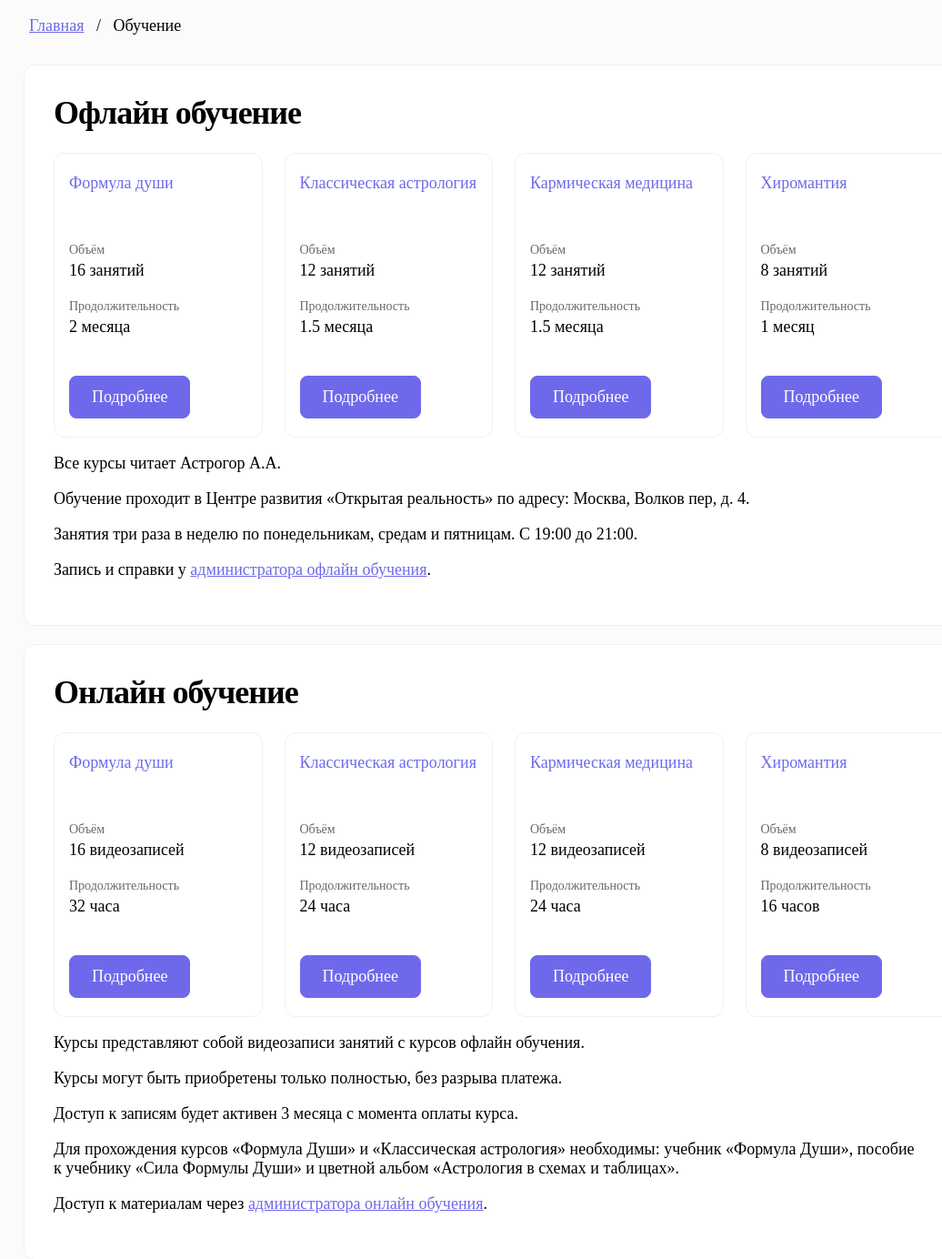
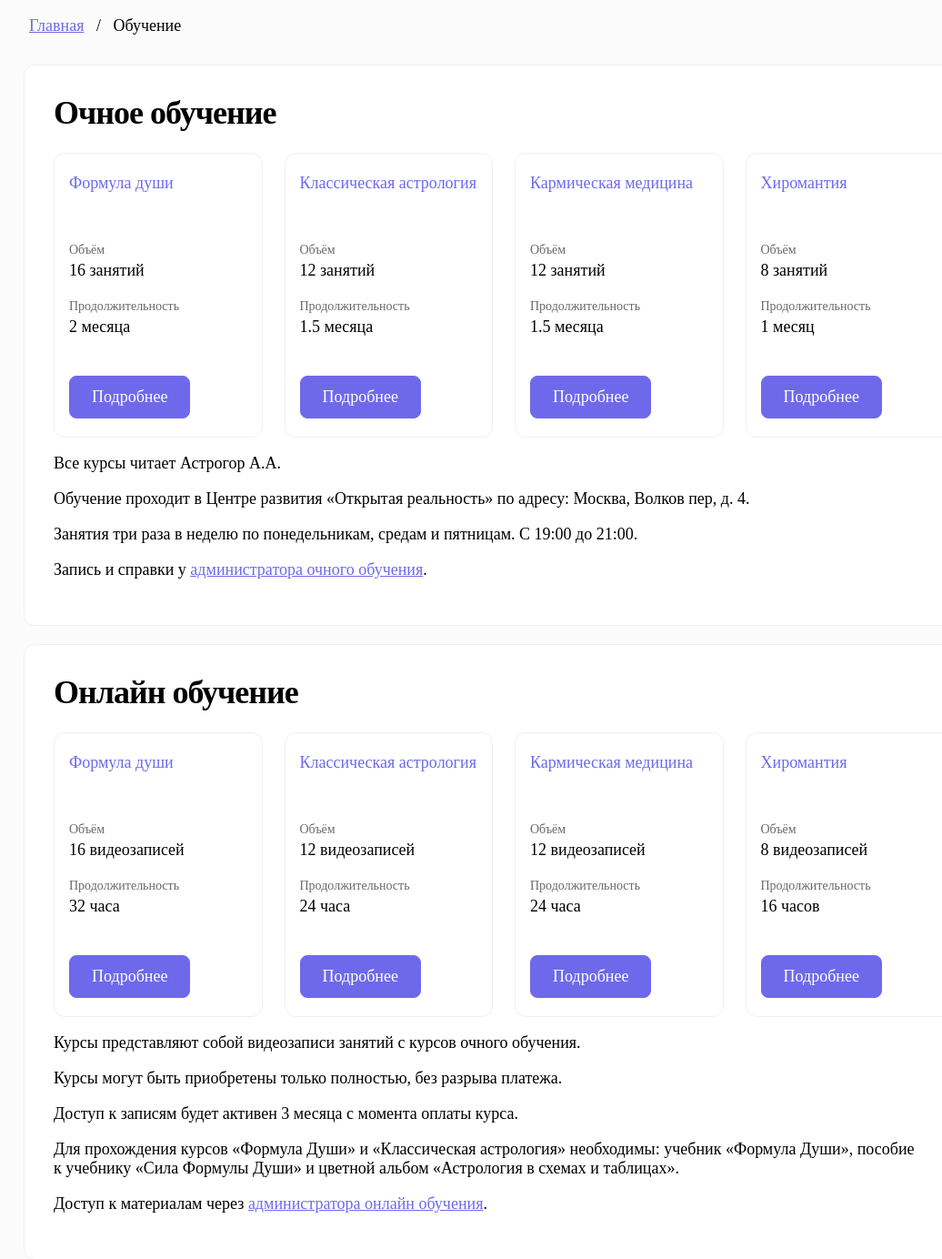
Before and after one commit to mosigo/astrogor, a Flask app: page /edu in a window 1280 px wide. Shown: the part 244-1628 px from the top of the page at 91% size, without its empty margins (74-1110 px from the left). Run offline with Flask 2, Linux system fonts and the light colour scheme; parts of the project's set-up code (start-up, migrations or seed data) failed here and were passed over; some web fonts are replaced.

Commit message:
Термин «офлайн обучение» заменён на «очное обучение».

```diff
--- a/templates/base.html
+++ b/templates/base.html
@@ -79,7 +79,7 @@
             <a href="/card">Формула Души</a>
             <a href="/transit">Транзиты</a>
             <a href="/astro#downloads">Материалы для скачивания</a>
-            <a href="/astro#soft">Офлайн программы</a>
+            <a href="/astro#soft">Компьютерные программы</a>
         </div>
         <div class="main-footer-column">
             <div class="header"><a href="/news">Новости</a></div>
--- a/templates/blocks/soft.html
+++ b/templates/blocks/soft.html
@@ -1,7 +1,7 @@
 <!--Блок про софт-->
 <div class="plate-base">
     <div class="plate w100">
-        <h1>Офлайн программы</h1>
+        <h1>Астрологические программы</h1>
         <div class="plate-inner">
             <div class="w50">
                 <div class="img">
--- a/templates/contacts.html
+++ b/templates/contacts.html
@@ -35,7 +35,7 @@
             <div class="right w75 adm">
                 <a id="offline-edu"></a>
                 <h4>Галина Ивановна Дмитриева</h4>
-                <p>Администратор офлайн-обучения</p>
+                <p>Администратор очного обучения</p>
                 <div class="contacts"><span class="no-img">+7 (916) 147-9-147</span></div>
                 <div class="contacts">
                     <span>
@@ -45,7 +45,7 @@
                     </span>
                 </div>
                 <ul>
-                    <li>Запись на офлайн-курсы.</li>
+                    <li>Запись на очные курсы.</li>
                     <li>Получение информации о курсах.</li>
                     <li>Заказ авторских книг по «Формуле Души» и «Кармической медицине» для тех,
                         кто проходит обучение.</li>
--- a/templates/edu.html
+++ b/templates/edu.html
@@ -28,7 +28,7 @@
 <!--Офлайн-->
 <div class="plate-base">
     <div class="plate w100">
-        <h1>Офлайн обучение</h1>
+        <h1>Очное обучение</h1>
         <div class="plate-inner">
             <div class="w25 inner-block">
                 <div class="text-header">Формула души</div>
@@ -82,7 +82,7 @@
         <p>Все курсы читает Астрогор А.А.</p>
         <p>Обучение проходит в Центре развития «Открытая реальность» по адресу: Москва, Волков пер, д. 4.</p>
         <p>Занятия три раза в неделю по понедельникам, средам и пятницам. С 19:00 до 21:00.</p>
-        <p>Запись и справки у <a href="/contacts#offline-edu">администратора офлайн обучения</a>.</p>
+        <p>Запись и справки у <a href="/contacts#offline-edu">администратора очного обучения</a>.</p>
     </div>
 </div>
 
@@ -141,7 +141,7 @@
                 </div>
             </div>
         </div>
-        <p>Курсы представляют собой видеозаписи занятий с курсов офлайн обучения.</p>
+        <p>Курсы представляют собой видеозаписи занятий с курсов очного обучения.</p>
         <p>Курсы могут быть приобретены только полностью, без разрыва платежа.</p>
         <p>Доступ к записям будет активен 3 месяца с момента оплаты курса.</p>
         <p>Для прохождения курсов «Формула Души» и «Классическая астрология» необходимы: учебник «Формула Души»,
@@ -218,7 +218,7 @@
             Размещение в гостиницу или в частный сектор. Если ехать самостоятельно по навигатору,
             то в поиске укажите «Шадрино Воскресенский район»,
             так как в Нижегородской области три Шадрино! :)</p>
-        <p>Запись и справки у <a href="/contacts">администратора офлайн обучения</a>.</p>
+        <p>Запись и справки у <a href="/contacts">администратора очного обучения</a>.</p>
     </div>
 </div>
 
--- a/templates/index.html
+++ b/templates/index.html
@@ -151,7 +151,7 @@ h4 {
                     <img src="{{ url_for('static', filename='pic/offline_education.png') }}" class="w100"/>
                 </div>
                 <div class="text">
-                    <h4>Офлайн</h4>
+                    <h4>Очное</h4>
                     <p>В зимнее время занятия проходят в Москве. Летом — на озере Светлояр.</p>
                 </div>
             </div>
@@ -161,7 +161,7 @@ h4 {
                 </div>
                 <div class="text">
                     <h4>Онлайн</h4>
-                    <p>Записи занятий с офлайн-обучения.</p>
+                    <p>Записи занятий с очного обучения.</p>
                 </div>
             </div>
         </div>
--- a/templates/news.html
+++ b/templates/news.html
@@ -98,7 +98,7 @@ img.pic {
                 </div>
                 <div class="text">
                     <p>Отдельная <a href="/contacts">страничка с контактами</a> наших администраторов
-                        офлайн и онлайн обучения.</p>
+                        очного и онлайн обучения.</p>
                 </div>
 
                 <h4>На Главной по-прежнему всё!</h4>
```
